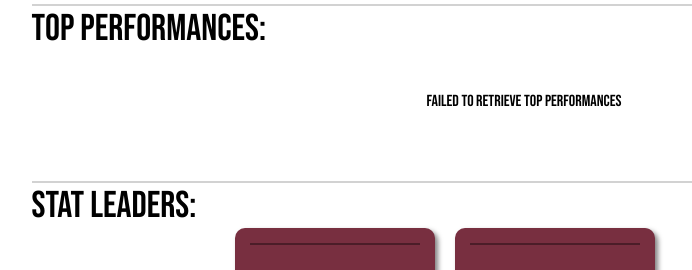
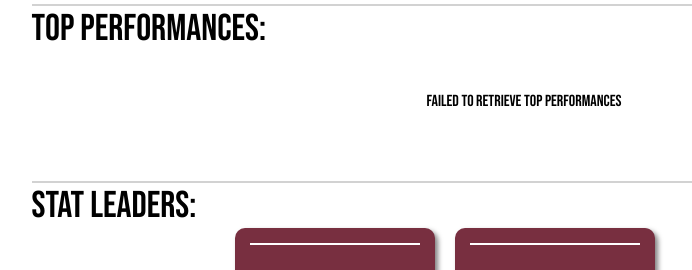
Before and after one commit to wcouture/FO-Stats-PHP, a PHP site: page / in a window 1280 px wide. Shown: the part 672-942 px from the top of the page, without its empty margins (116-808 px from the left). Run offline with PHP 8.4, Linux system fonts and the light colour scheme; data that the repository does not hold is empty; some libraries are stand-ins or nearby versions.

Commit message:
Adds custom css for stat leader boxes

```diff
--- a/css/home.css
+++ b/css/home.css
@@ -110,6 +110,18 @@
     font-size: 28pt;
 }
 
+.stat-leader-name {
+    text-align: center;
+    margin: 15px;
+    border-bottom: 2px solid white;
+}
+
+@media screen and (max-width: 500px) {
+    .stat-leader-name {
+        font-size: 20pt;
+    }
+}
+
 
 @media screen and (max-width: 768px){
     .row {
--- a/index.php
+++ b/index.php
@@ -92,7 +92,7 @@
 
 ?>
     <a href="/players/view-player?id=<?php echo $player["player_id"];?>" class="player-performance-card" style="font-size: 32pt;">
-        <div class="performance-name-label">
+        <div class="stat-leader-name">
             <?php echo $player["number"] . " " . $player["name"];?>
         </div>
         <div class="performance-stats-container" style="font-size: 24pt;">
@@ -114,7 +114,7 @@
             $player = $result->fetch_assoc();
 ?>
     <a href="/players/view-player?id=<?php echo $player["player_id"];?>" class="player-performance-card" style="font-size: 32pt;">
-        <div class="performance-name-label">
+        <div class="stat-leader-name">
             <?php echo $player["number"] . " " . $player["name"];?>
         </div>
         <div class="performance-stats-container" style="font-size: 24pt;">
@@ -151,7 +151,7 @@
 
             ?>
     <a href="/players/view-player?id=<?php echo $max_player["player_id"];?>" class="player-performance-card" style="font-size: 32pt;">
-        <div class="performance-name-label">
+        <div class="stat-leader-name">
             <?php echo $max_player["number"] . " " . $max_player["name"];?>
         </div>
         <div class="performance-stats-container" style="font-size: 24pt;">
```
